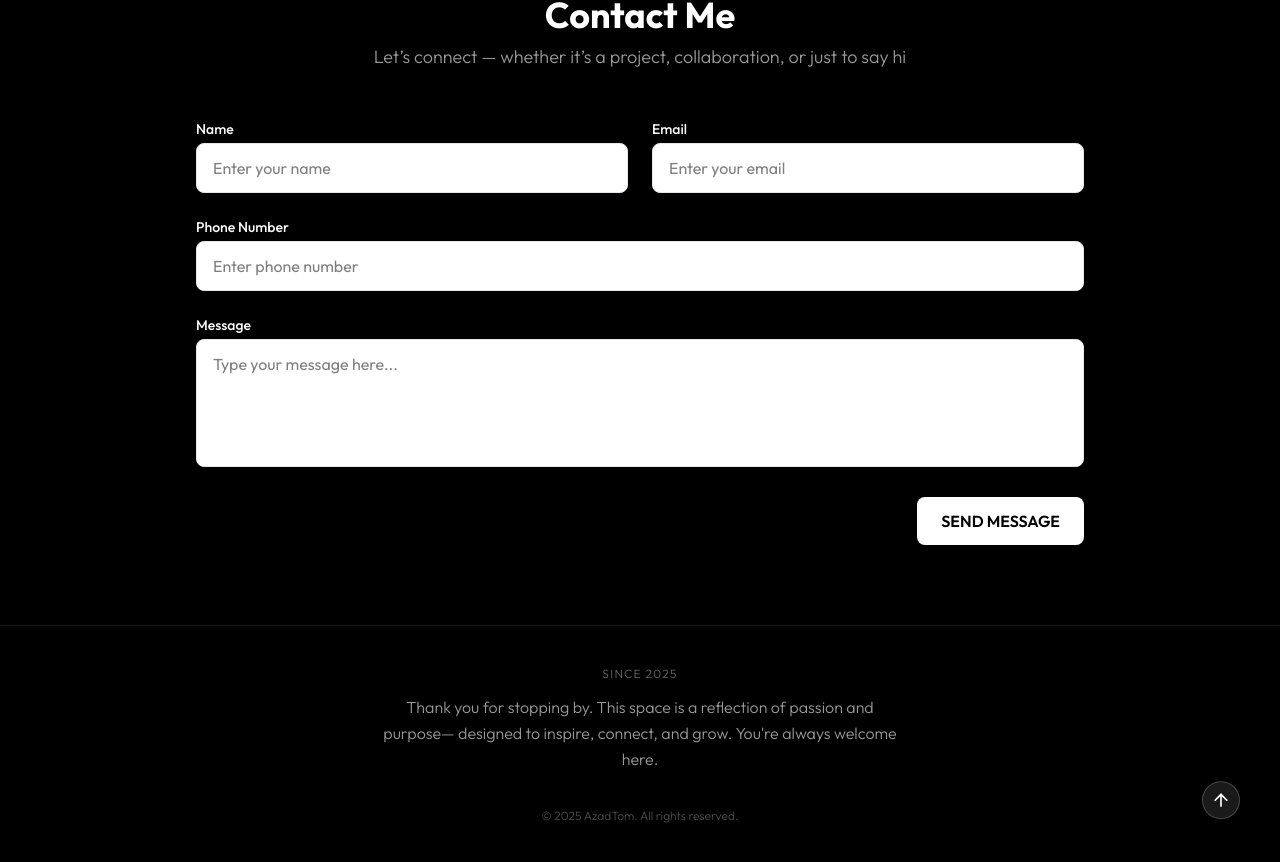
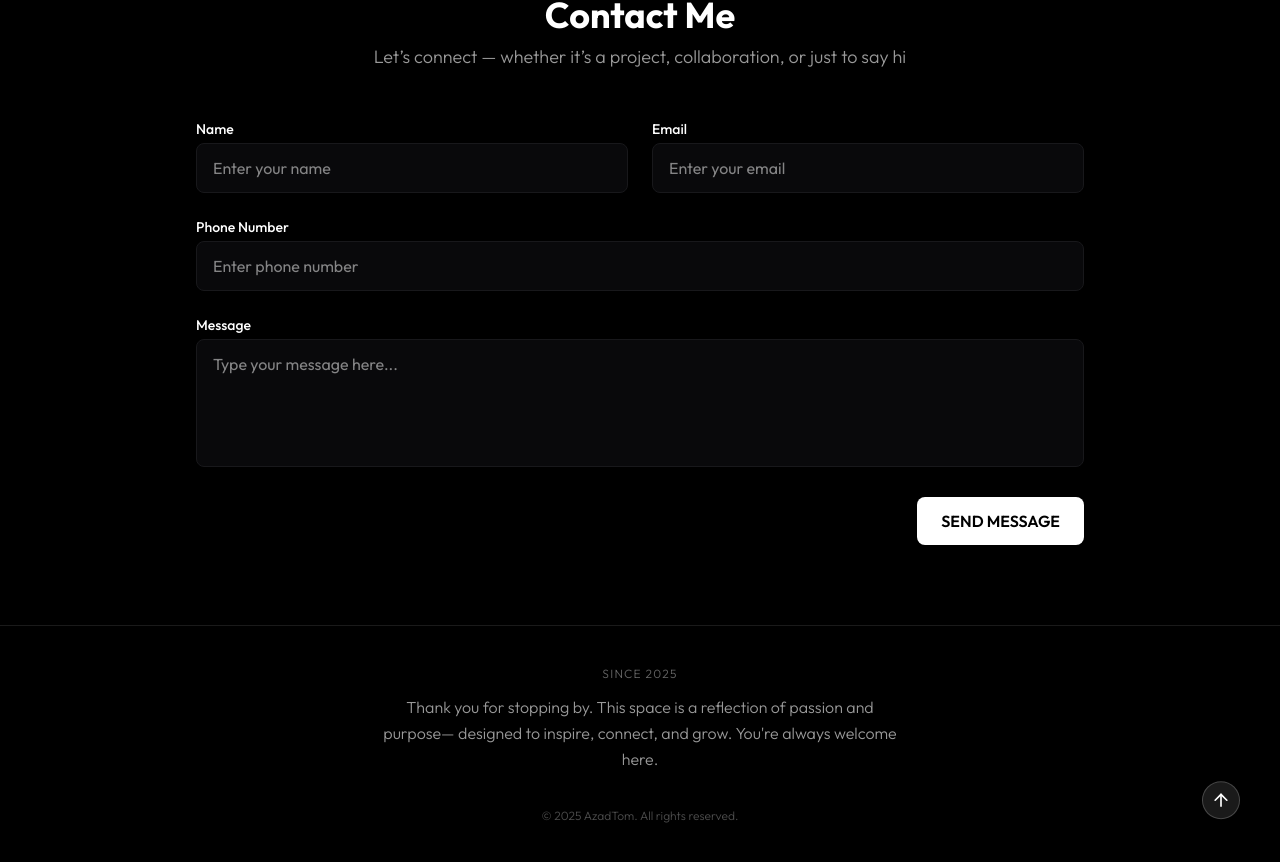
Before and after one commit to AzadTom/portfolio_next, a Next.js app: page / in a window 1280 px wide. Shown: the part 3713-4575 px from the top of the page. Built offline with nearby package versions, Linux system fonts and the light colour scheme.

Commit message:
Update contact form inputs to use dark theme styling

```diff
--- a/src/components/Form/ContactUs.tsx
+++ b/src/components/Form/ContactUs.tsx
@@ -95,7 +95,7 @@ const ContactUs = () => {
               <input
                 {...register('name')}
                 placeholder="Enter your name"
-                className="w-full px-4 py-3 bg-white border border-gray-200 text-black rounded-lg focus:outline-none focus:ring-2 focus:ring-white outfit-400"
+                className="w-full px-4 py-3 bg-zinc-950 border border-zinc-900 text-white rounded-lg focus:outline-none focus:ring-2 focus:ring-white outfit-400"
               />
               {errors.name && (
                 <p className="text-red-400 text-sm mt-1">{errors.name.message}</p>
@@ -111,7 +111,7 @@ const ContactUs = () => {
                 {...register('email')}
                 type="email"
                 placeholder="Enter your email"
-                className="outfit-400 w-full px-4 py-3 bg-white border border-gray-200 text-black rounded-lg focus:outline-none focus:ring-2 focus:ring-white"
+                className="outfit-400 w-full px-4 py-3 bg-zinc-950 border border-zinc-900 text-white rounded-lg focus:outline-none focus:ring-2 focus:ring-white"
               />
               {errors.email && (
                 <p className="text-red-400 text-sm mt-1">{errors.email.message}</p>
@@ -128,7 +128,7 @@ const ContactUs = () => {
               {...register('phone')}
               type="tel"
               placeholder="Enter phone number"
-              className="outfit-400 w-full px-4 py-3 bg-white border border-gray-200 text-black rounded-lg focus:outline-none focus:ring-2 focus:ring-white"
+              className="outfit-400 w-full px-4 py-3 bg-zinc-950 border border-zinc-900 text-white rounded-lg focus:outline-none focus:ring-2 focus:ring-white"
             />
             {errors.phone && (
               <p className="text-red-400 text-sm mt-1">{errors.phone.message}</p>
@@ -143,7 +143,7 @@ const ContactUs = () => {
             <textarea
               {...register('message')}
               placeholder="Type your message here..."
-              className="outfit-400 w-full px-4 py-3 h-32 bg-white border border-gray-200 text-black rounded-lg focus:outline-none focus:ring-2 focus:ring-white resize-none"
+              className="outfit-400 w-full px-4 py-3 h-32 bg-zinc-950 border border-zinc-900 text-white rounded-lg focus:outline-none focus:ring-2 focus:ring-white resize-none"
             />
             {errors.message && (
               <p className="text-red-400 text-sm mt-1">{errors.message.message}</p>
```
